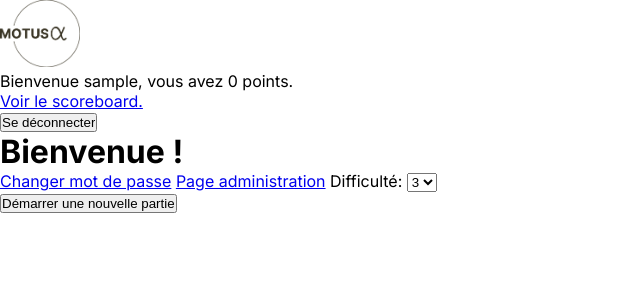
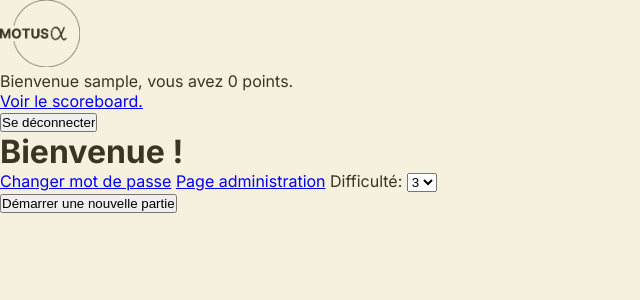
Before and after one commit to KDerec/Motus, a Django app: page / in a window 1280 px wide. Shown: the top 300 px of the page, without its empty margins (0-640 px from the left). Run offline with Django 5.2, Linux system fonts and the light colour scheme; the visitor is signed in with stand-in values (Sample User, id 1).

Commit message:
💄 Add colors palettes

```diff
--- a/static/css/styles.css
+++ b/static/css/styles.css
@@ -1,3 +1,11 @@
+/* Colors palettes */
+:root {
+    --color1: #F6F0DF;
+    --color2: #ffce9e;
+    --color3: #FFB366;
+    --color4: #393424;
+}
+
 * {
     margin: 0;
     padding: 0;
@@ -8,6 +16,10 @@
 html {
     font-size: 100%;
     font-family: 'Inter', sans-serif;
+    background-color: var(--color1);
+    color: var(--color4);
+}
+
 }
 
 #grid-container {
```
